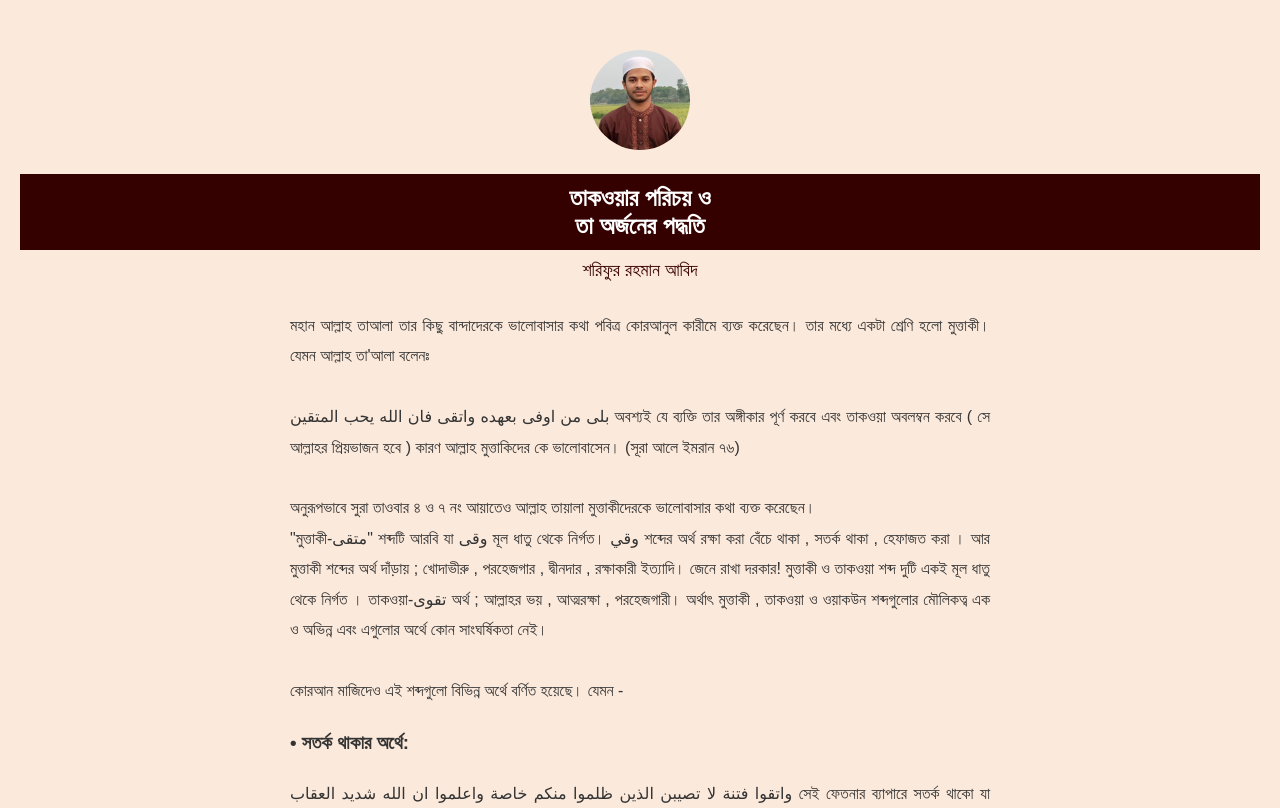
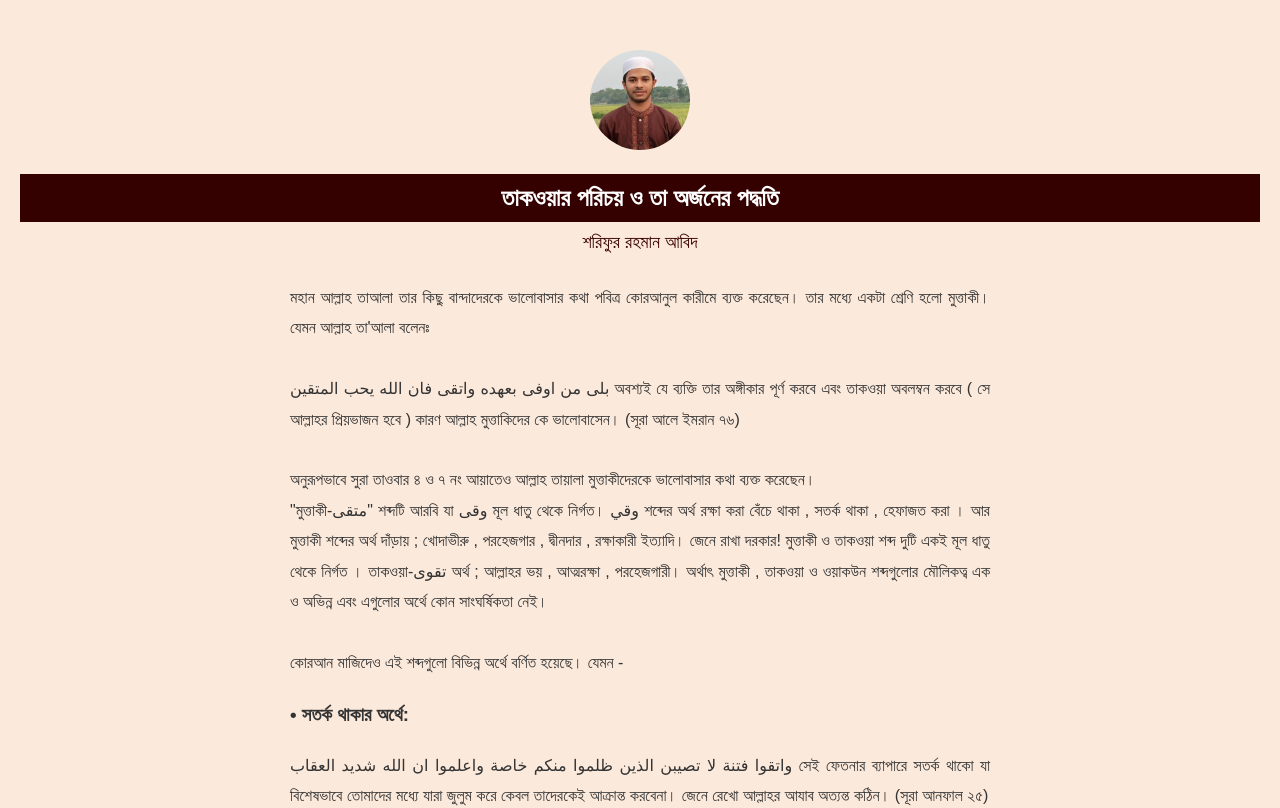
Before and after one commit to sharif10458/taqwa-web, a plain HTML site: page index.html in a window 1280 px wide. Shown: the top 808 px of the page. Drawn offline with Linux system fonts and the light colour scheme.

Commit message:
added a code

```diff
--- a/index.html
+++ b/index.html
@@ -3,10 +3,10 @@
 <head>
   <meta charset="UTF-8" />
   <meta name="viewport" content="width=device-width, initial-scale=1.0" />
-  <title>তাকওয়ার পরিচয় ও <br> তা অর্জনের পদ্ধতি</title>
+  <title>তাকওয়ার পরিচয় ও  তা অর্জনের পদ্ধতি</title>
 
   <!-- ✅ Open Graph meta tags (for Facebook preview) -->
-  <meta property="og:title" content="তাকওয়ার পরিচয় ও <br> তা অর্জনের পদ্ধতি" />
+  <meta property="og:title" content="তাকওয়ার পরিচয় ও তা অর্জনের পদ্ধতি" />
   <meta property="og:description" content="শরিফুর রহমান আবিদ" />
   <meta property="og:image" content="https://example.com/og-image.jpg" />
   <meta property="og:url" content="https://example.com/post-url" />
@@ -67,7 +67,7 @@
     <img src="images/WhatsApp Image 2025-07-17 at 18.50.23_88e4f0b8.jpg" alt="Profile" class="profile-img" />
 
     <!-- ✅ Heading -->
-    <div class="heading">তাকওয়ার পরিচয় ও <br> তা অর্জনের পদ্ধতি</div>
+    <div class="heading">তাকওয়ার পরিচয় ও  তা অর্জনের পদ্ধতি</div>
 
     <!-- ✅ Author name -->
     <div class="author">শরিফুর রহমান আবিদ</div>
```
